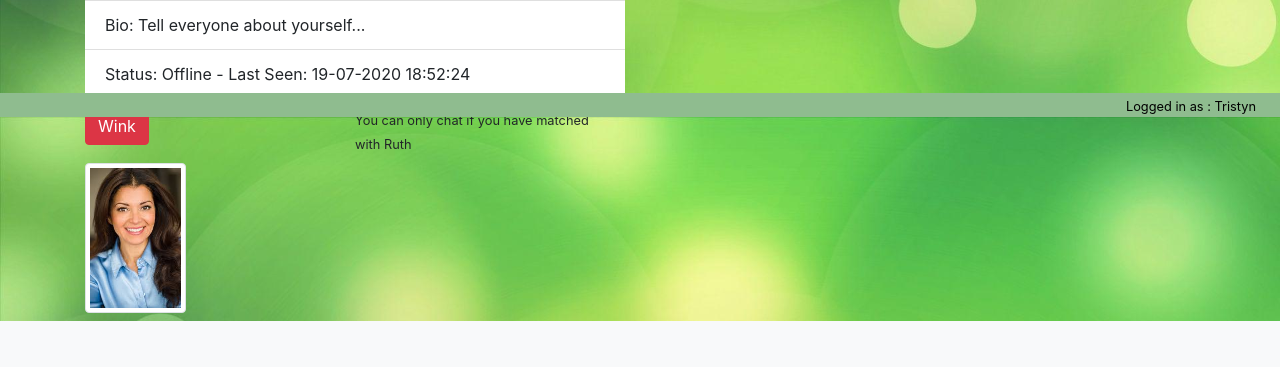
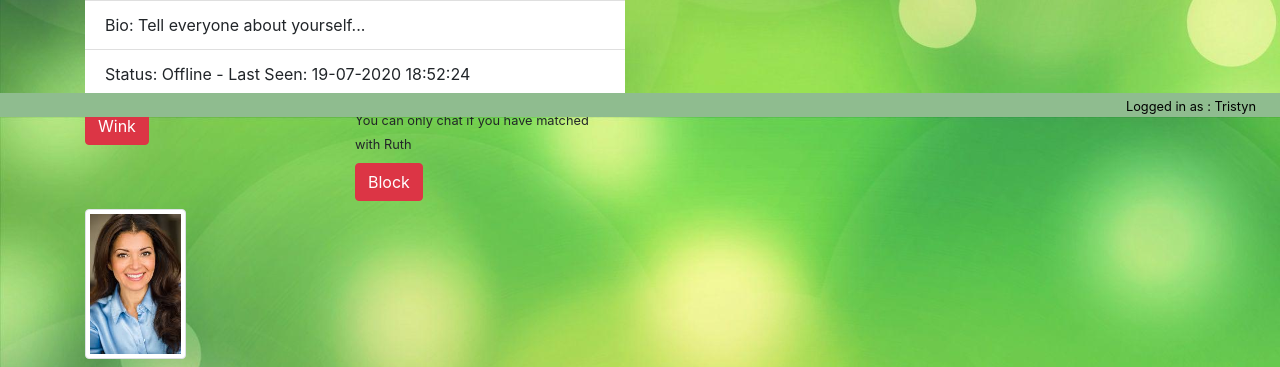
Before and after one commit to tspies/Matcha-Flask, a Flask app: page /profile_view/Ruth in a window 1280 px wide. Shown: the part 683-1050 px from the top of the page. Before the commit the page ends 1004 px from the top, so only its background shows below. Run offline with Flask 2, Linux system fonts and the light colour scheme; a user stored in the database is signed in; data comes from the database, SQL or seed files in the repository; both versions use the stored data as it was after the commit; data that the repository does not hold is empty; some libraries are stand-ins or nearby versions.

Commit message:
Basic use blocking working. When you block a user, it removes them from suggestions.

```diff
--- /dev/null
+++ b/matcha/common_lib/blocking.py
@@ -0,0 +1,20 @@
+from flask import session
+
+from matcha.common_lib.query import query_db
+
+
+def common_lib_filter_blocked_accounts(profiles):
+
+    blocked_accounts = query_db("SELECT * FROM blocked_accounts WHERE user_blocking=?", (session['username'],))
+    blocked_names_list = []
+
+    for profile in profiles:
+        for blocked_account in blocked_accounts:
+            if profile['username'] == blocked_account['blocked_user']:
+                blocked_names_list.append(blocked_account['blocked_user'])
+
+    return blocked_names_list
+
+
+def common_lib_check_if_blocked(username):
+    return False
--- a/matcha/common_lib/history.py
+++ b/matcha/common_lib/history.py
@@ -1,6 +1,7 @@
 from flask import session
 from .query import query_db
 from datetime import datetime
+from .blocking import common_lib_check_if_blocked
 
 
 def common_lib_log_history_moment(log_type, logging_user, notif_username, message):
--- a/matcha/templates/history.html
+++ b/matcha/templates/history.html
@@ -50,3 +50,7 @@
         {% endif %}
     </div>
 {% endblock %}
+
+{% block footer %}
+    <small class="mr-4">Logged in as : {{ username }}</small>
+{% endblock %}
--- a/matcha/templates/home.html
+++ b/matcha/templates/home.html
@@ -63,6 +63,7 @@
     <div class="list-group">
         {% if suggestions %}
             {% for suggestion in suggestions %}
+                {% if suggestion.username not in blocked_list %}
                     <div class="list-group mb-3 suggestion">
                         <a href="{{ url_for('profile_view', username=suggestion.username) }}" class="list-group-item-action flex-column align-items-start">
                              <div class="row">
@@ -86,6 +87,7 @@
                             </div>
                         </a>
                     </div>
+                {% endif %}
             {% endfor %}
         {% endif %}
     </div>
--- a/matcha/templates/profile_view.html
+++ b/matcha/templates/profile_view.html
@@ -91,6 +91,18 @@
                                     </div>
                                 {% endif %}
                             </div>
+                            <div class="row mt-2 w-100">
+                                <div class="col">
+{#                                    <form action="{{ url_for('wink', username=user.username) }}">#}
+{#                                        <button type="submit" class="btn btn-danger">Block</button>#}
+{#                                    </form>#}
+                                </div>
+                                <div class="col">
+                                    <form action="{{ url_for('block_user', username=user.username) }}">
+                                        <button type="submit" class="btn btn-danger">Block</button>
+                                    </form>
+                                </div>
+                            </div>
                         </ul>
                     </div>
                     <div class="col-sm-12  col-md-6 mx-auto mt-2 mb-2">
--- a/matcha/views.py
+++ b/matcha/views.py
@@ -16,9 +16,12 @@ from matcha.validate_lib.login                  import validate_lib_login_form
 from matcha.validate_lib.logout                 import validate_lib_logout_user
 from matcha.validate_lib.signup                 import validate_lib_signup_form, validate_lib_send_verification_email
 from matcha.user_lib.create_user                import user_lib_create_user, user_lib_create_interests
+from matcha.user_lib.block_user                 import user_lib_block_user
 from matcha.common_lib.history                  import common_lib_get_history_logs, common_lib_log_history_moment
 from matcha.common_lib.query                    import query_db
 from matcha.browsing_lib.profile_view           import get_profile_data
+from matcha.common_lib.blocking                 import common_lib_check_if_blocked, common_lib_filter_blocked_accounts
+
 clients = {}
 
 
@@ -128,7 +131,8 @@ def home():
         if current_user_object['complete'] != 'False':
             suggested_profiles = browsing_lib_get_suggested_user_profiles(current_user_object)
             print(suggested_profiles)
-            return render_template("home.html", suggestions=suggested_profiles, username=session['username'])
+            blocked_name_list = common_lib_filter_blocked_accounts(suggested_profiles)
+            return render_template("home.html", suggestions=suggested_profiles, username=session['username'], blocked_list=blocked_name_list)
         else:
             flash('Please complete your profile to continue', 'danger')
             return redirect(url_for('profile_update'))
@@ -211,7 +215,8 @@ def profile_view(username):
     if profile['user_profile']:
 
         common_lib_log_history_moment('profile_view', session['username'], username, "You viewed " + username + "'s profile")
-        common_lib_log_history_moment('profile_view', username, session['username'], session['username'] + " viewed your profile, why dont you check their profile out?")
+        if not common_lib_check_if_blocked(username):
+            common_lib_log_history_moment('profile_view', username, session['username'], session['username'] + " viewed your profile, why dont you check their profile out?")
 
         return render_template("profile_view.html",
                                winked=profile['winked'],
@@ -246,7 +251,15 @@ def history():
     if 'logged_in' in session:
         if session['logged_in']:
             history_logs = common_lib_get_history_logs()
-            return render_template('history.html', history_logs=history_logs)
+            return render_template('history.html', history_logs=history_logs, username=session['username'])
+
+
+@app.route('/block_user/<username>', methods=['GET', 'POST'])
+def block_user(username):
+    if 'logged_in' in session:
+        if session['logged_in']:
+            user_lib_block_user(username)
+            return redirect(url_for('home'))
 
 
 @app.route('/notification', methods=['GET', 'POST'])
--- a/schema.sql
+++ b/schema.sql
@@ -76,3 +76,10 @@ create table history(
   history_type string default('wink'),
   logged_timestamp string not null
 );
+
+drop table if exists blocked_accounts;
+create table blocked_accounts(
+    user_blocking string not null,
+    blocked_user string not null,
+    processed integer default(0)
+);
```
Also changed, not shown: matcha/user_lib/block_user.py (added, +18 -0 lines), matcha/user_lib/profile.py (+12 -4 lines), DATABASE.db. Lines whose indentation alone changed are shown as unchanged.
